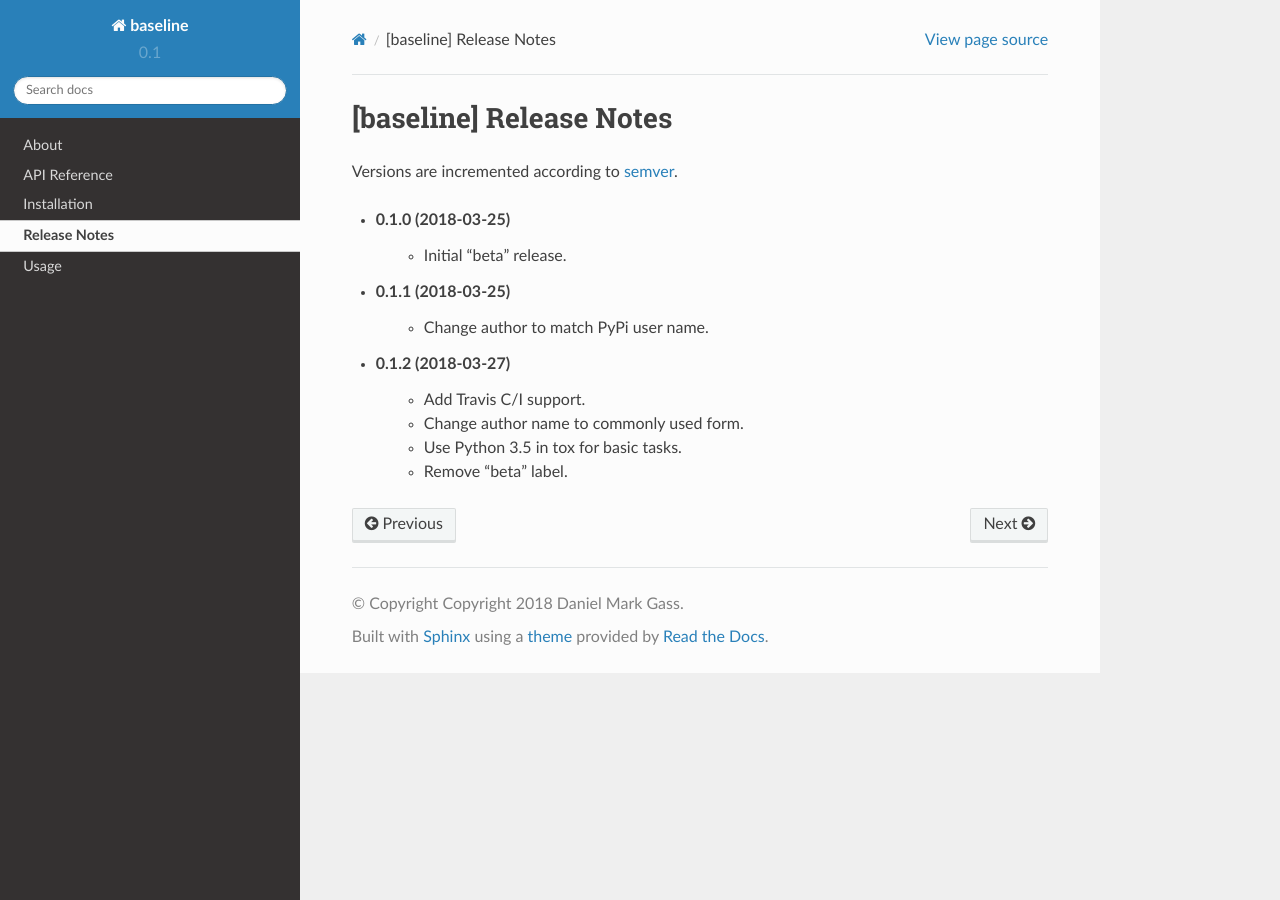
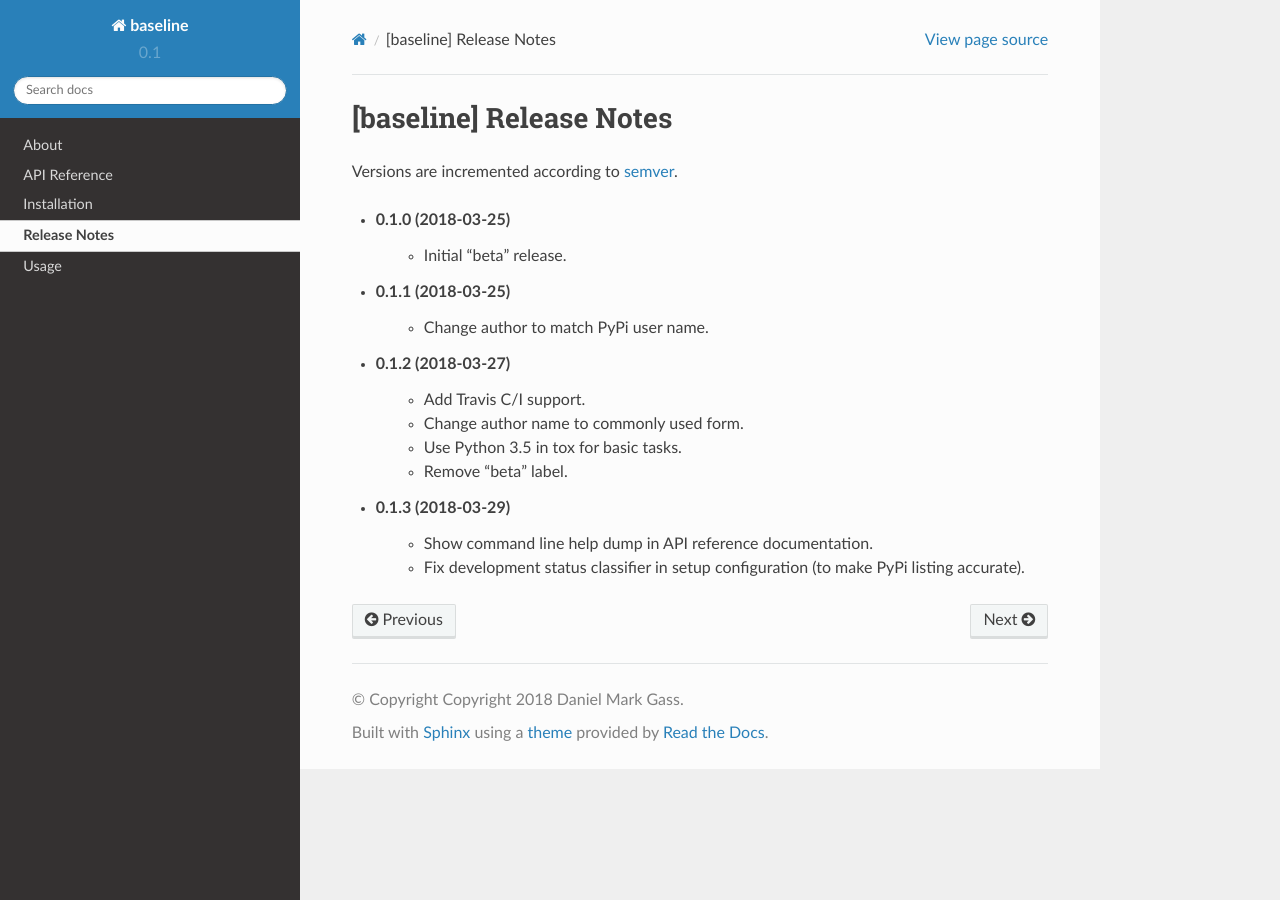
Before and after one commit to dmgass/baseline, a Sphinx documentation site: the page built from docs/release_notes.rst, in a window 1280 px wide. Built offline with Sphinx 7.4.7 and the Read the Docs theme 2.0.0, drawn with Linux system fonts in a browser that asks for light colours.

Commit message:
Improve command line help docs. Fix development status classifier on PyPi

```diff
--- a/baseline/__about__.py
+++ b/baseline/__about__.py
@@ -28,7 +28,7 @@
 __summary__      = "Easy string baseline."
 __uri__          = "https://github.com/dmgass/baseline"
 __version_info__ = type("version_info", (), dict(serial=1,
-                        major=0, minor=1, micro=2, releaselevel="final"))
+                        major=0, minor=1, micro=3, releaselevel="final"))
 __version__      = "{0.major}.{0.minor}.{0.micro}{1}{2}".format(__version_info__,
                    dict(final="", alpha="a", beta="b", rc="rc")[__version_info__.releaselevel],
                    "" if __version_info__.releaselevel == "final" else __version_info__.serial)
--- a/docs/release_notes.rst
+++ b/docs/release_notes.rst
@@ -15,3 +15,8 @@
     - Change author name to commonly used form.
     - Use Python 3.5 in tox for basic tasks.
     - Remove "beta" label.
+
++ 0.1.3 (2018-03-29)
+    - Show command line help dump in API reference documentation.
+    - Fix development status classifier in setup configuration
+      (to make PyPi listing accurate).
--- a/setup.cfg
+++ b/setup.cfg
@@ -3,7 +3,7 @@
 keywords = compare baseline string test
 platforms = any
 classifiers =
-    Development Status :: 4 - Beta
+    Development Status :: 5 - Production/Stable
     Intended Audience :: Developers
     License :: OSI Approved :: MIT License
     Operating System :: OS Independent
```
Also changed, not shown: docs/api_reference.rst (+13 -1 lines).
